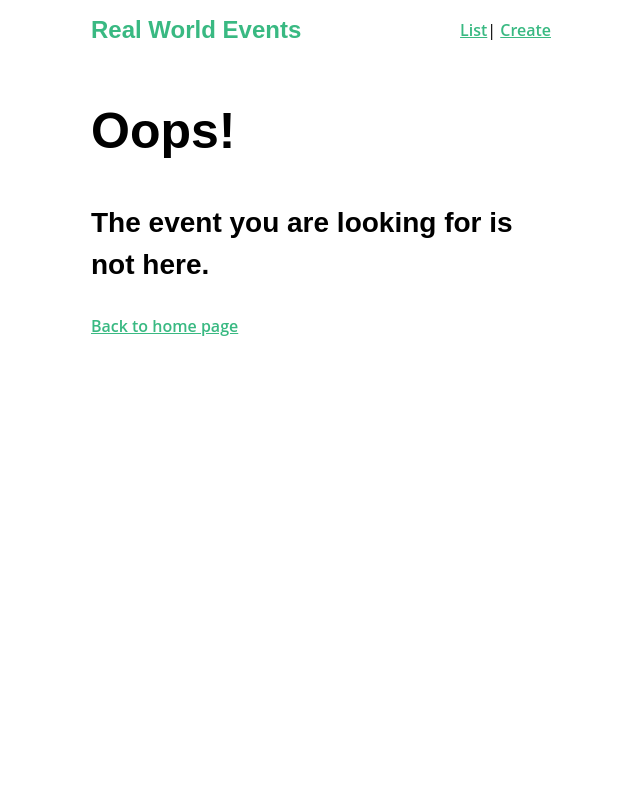
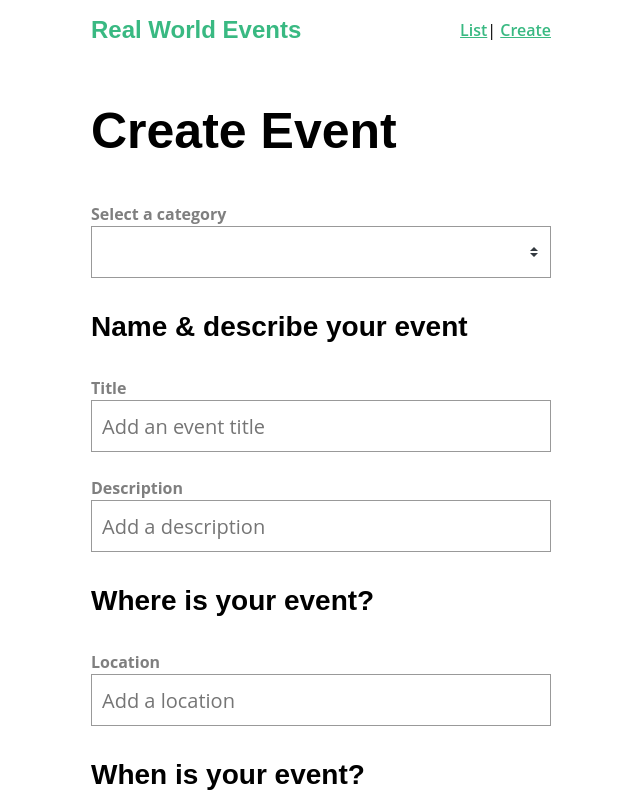
Before and after one commit to dreiv/vue-real-world, a Vue app: page /event/create in a window 1280 px wide. Before the commit this address led to /404. Shown: the top 800 px of the page, without its empty margins (319-959 px from the left). Built offline with nearby package versions, Linux system fonts and the light colour scheme; no server answers.

Commit message:
base input component

```diff
--- /dev/null
+++ b/src/components/BaseInput.vue
@@ -0,0 +1,26 @@
+<template>
+  <div>
+    <label v-if="label">{{ label }}</label>
+    <input type="text" :value="value" @input="updateValue" v-bind="$attrs" />
+  </div>
+</template>
+
+<script>
+export default {
+  inheritAttrs: false,
+  props: {
+    label: {
+      type: String,
+      default: ''
+    },
+    value: [String, Number]
+  },
+  methods: {
+    updateValue(event) {
+      this.$emit('input', event.target.value)
+    }
+  }
+}
+</script>
+
+<style lang="scss" scoped></style>
--- a/src/router/index.js
+++ b/src/router/index.js
@@ -14,6 +14,12 @@ const routes = [
     name: 'event-list',
     component: EventList,
     props: true
+  },
+  {
+    path: '/event/create',
+    name: 'event-create',
+    component: () =>
+      import(/* webpackChunkName: "event-create" */ '../views/EventCreate.vue')
   },
   {
     path: '/event/:id',
@@ -37,12 +43,6 @@ const routes = [
           }
         })
     }
-  },
-  {
-    path: '/event/create',
-    name: 'event-create',
-    component: () =>
-      import(/* webpackChunkName: "event-create" */ '../views/EventCreate.vue')
   },
   {
     path: '/network-issue',
--- a/src/views/EventCreate.vue
+++ b/src/views/EventCreate.vue
@@ -8,33 +8,30 @@
       </select>
 
       <h3>Name & describe your event</h3>
-      <div class="field">
-        <label>Title</label>
-        <input
+      <BaseInput
+        label="Title"
         v-model="event.title"
         type="text"
         placeholder="Add an event title"
+        class="field"
       />
-      </div>
 
-      <div class="field">
-        <label>Description</label>
-        <input
+      <BaseInput
+        label="Description"
         v-model="event.description"
         type="text"
         placeholder="Add a description"
+        class="field"
       />
-      </div>
 
       <h3>Where is your event?</h3>
-      <div class="field">
-        <label>Location</label>
-        <input
+      <BaseInput
+        label="Location"
         v-model="event.location"
         type="text"
         placeholder="Add a location"
+        class="field"
       />
-      </div>
 
       <h3>When is your event?</h3>
 
--- a/src/views/NetworkIssue.vue
+++ b/src/views/NetworkIssue.vue
@@ -14,4 +14,4 @@
 export default {}
 </script>
 
-<style lang="scss" scoped></style>
+<style scoped></style>
--- a/src/views/NotFound.vue
+++ b/src/views/NotFound.vue
@@ -18,4 +18,4 @@ export default {
 }
 </script>
 
-<style lang="scss" scoped></style>
+<style scoped></style>
```
Lines whose indentation alone changed are shown as unchanged.
